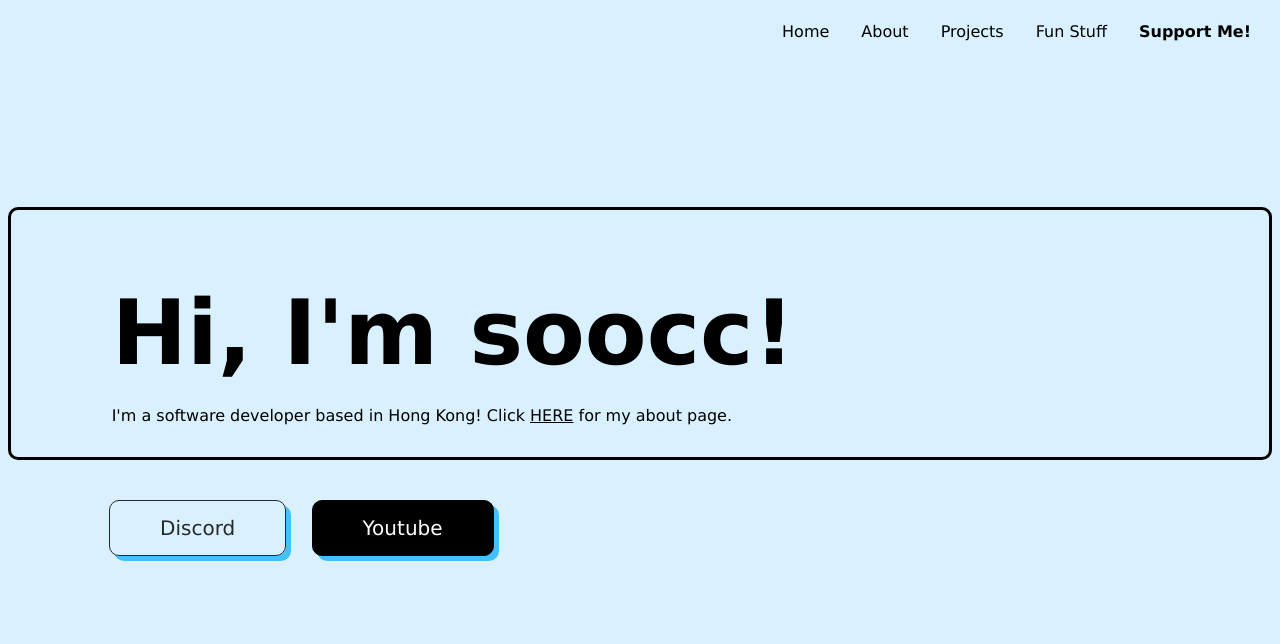
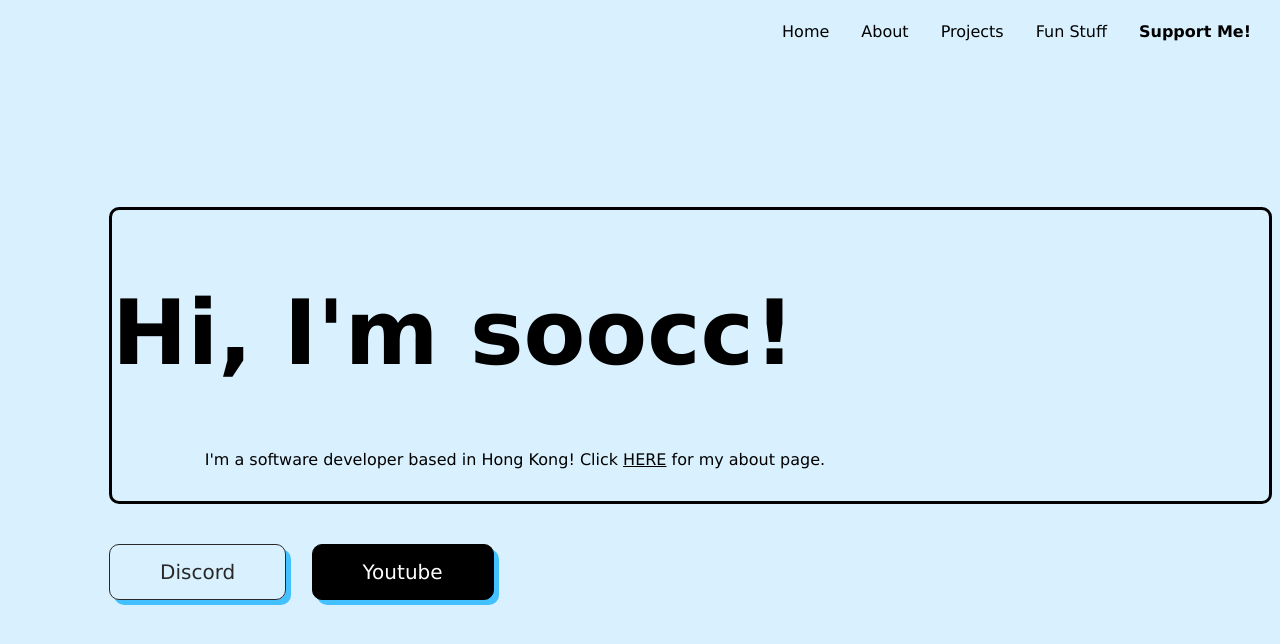
Before and after one commit to soocc/sooccsocks2, a Jekyll site: the page built from index.html, in a window 1280 px wide. Shown: the top 644 px of the page. Built offline with Jekyll 4.4.1, drawn with Linux system fonts in a browser that asks for light colours.

Commit message:
Update index.html

```diff
--- a/index.html
+++ b/index.html
@@ -11,8 +11,6 @@
       .welcome {
         font-weight: bold;
         font-size: 90px;
-        margin-left: 8%;
-        margin-bottom: 0px;
       }
 
       p, .abutton {
@@ -25,6 +23,8 @@
 
       .first {
         margin-top: 12%;
+        margin-left: 8%;
+        margin-bottom: 0px;
         border-radius: 10px 10px 10px 10px;
         border-style: solid;
         padding: 10px 0 10px 0;
```
